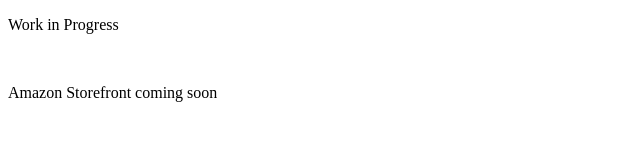
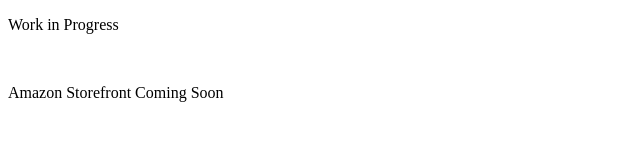
Before and after one commit to Kalea-Corp/Kalea-Site, a plain HTML site: page index.html in a window 1280 px wide. Shown: the full height of the page, 0-640 px from the left. Drawn offline with Linux system fonts and the light colour scheme.

Commit message:
quick edit

```diff
--- a/index.html
+++ b/index.html
@@ -6,6 +6,6 @@
 	<body>
 		<p>Work in Progress</p>
 		<br>
-		<p>Amazon Storefront coming soon</p>
+		<p>Amazon Storefront Coming Soon</p>
 	</body>
 </html>
```
